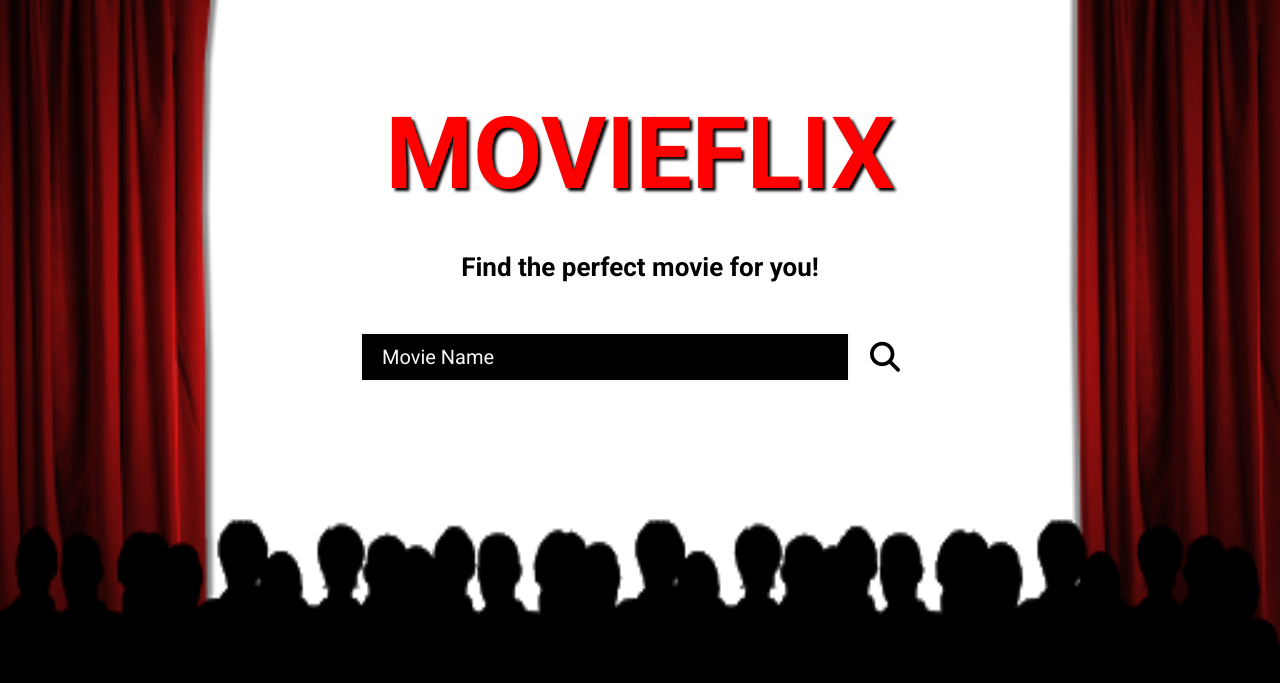
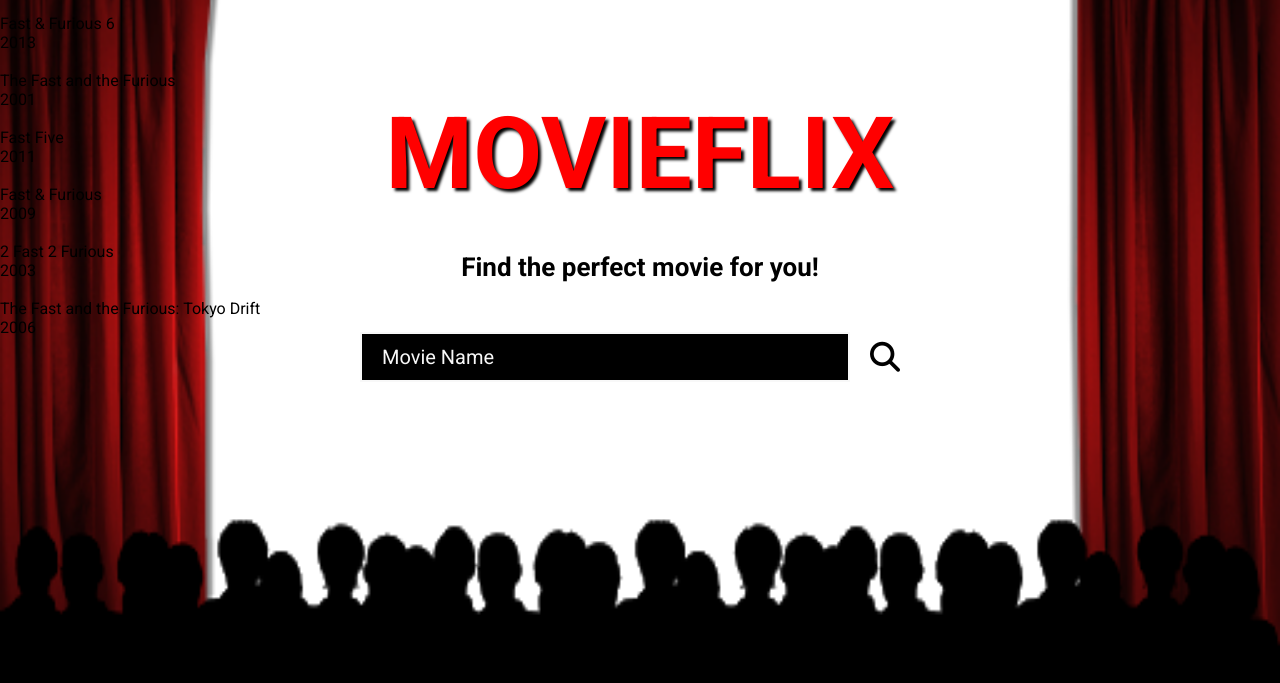
Before and after one commit to mifouts/MovieFlix, a plain HTML site: page index.html in a window 1280 px wide. Shown: the part 105-788 px from the top of the page. Drawn offline with Linux system fonts and the light colour scheme.

Commit message:
adding movie titles

```diff
--- a/index.html
+++ b/index.html
@@ -34,8 +34,8 @@
                     <img src="" class="movie__poster--img" alt="">
                 </div>
                 <div class="movie__info--container">
-                    <div class="movie__title"></div>
-                    <div class="movie__year"></div>
+                    <div class="movie__title">Fast & Furious 6</div>
+                    <div class="movie__year">2013</div>
                 </div>
             </div>
         </div>
@@ -45,8 +45,8 @@
                     <img src="" class="movie__poster--img" alt="">
                 </div>
                 <div class="movie__info--container">
-                    <div class="movie__title"></div>
-                    <div class="movie__year"></div>
+                    <div class="movie__title">The Fast and the Furious</div>
+                    <div class="movie__year">2001</div>
                 </div>
             </div>
         </div>
@@ -56,8 +56,8 @@
                     <img src="" class="movie__poster--img" alt="">
                 </div>
                 <div class="movie__info--container">
-                    <div class="movie__title"></div>
-                    <div class="movie__year"></div>
+                    <div class="movie__title">Fast Five</div>
+                    <div class="movie__year">2011</div>
                 </div>
             </div>
         </div>
@@ -67,8 +67,8 @@
                     <img src="" class="movie__poster--img" alt="">
                 </div>
                 <div class="movie__info--container">
-                    <div class="movie__title"></div>
-                    <div class="movie__year"></div>
+                    <div class="movie__title">Fast & Furious</div>
+                    <div class="movie__year">2009</div>
                 </div>
             </div>
         </div>
@@ -78,8 +78,8 @@
                     <img src="" class="movie__poster--img" alt="">
                 </div>
                 <div class="movie__info--container">
-                    <div class="movie__title"></div>
-                    <div class="movie__year"></div>
+                    <div class="movie__title">2 Fast 2 Furious</div>
+                    <div class="movie__year">2003</div>
                 </div>
             </div>
         </div>
@@ -89,8 +89,8 @@
                     <img src="" class="movie__poster--img" alt="">
                 </div>
                 <div class="movie__info--container">
-                    <div class="movie__title"></div>
-                    <div class="movie__year"></div>
+                    <div class="movie__title">The Fast and the Furious: Tokyo Drift</div>
+                    <div class="movie__year">2006</div>
                 </div>
             </div>
         </div>
```
